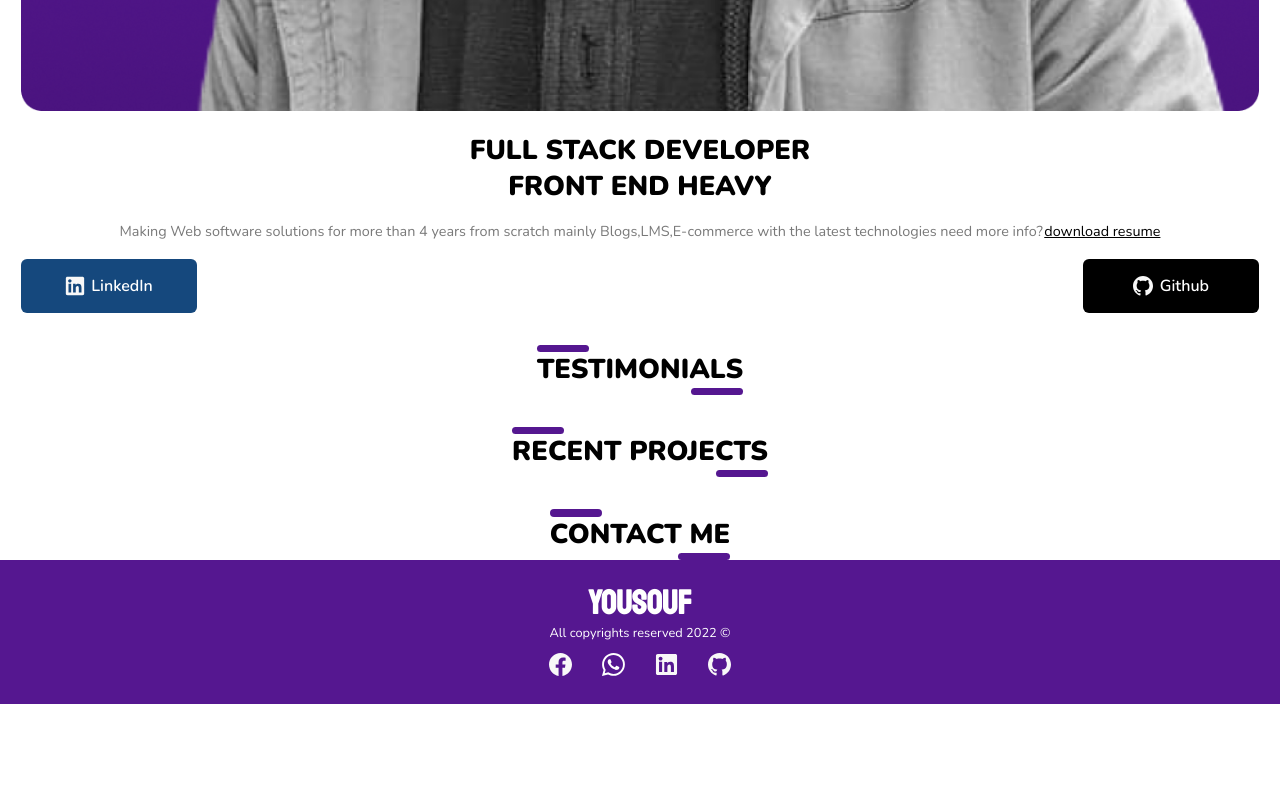
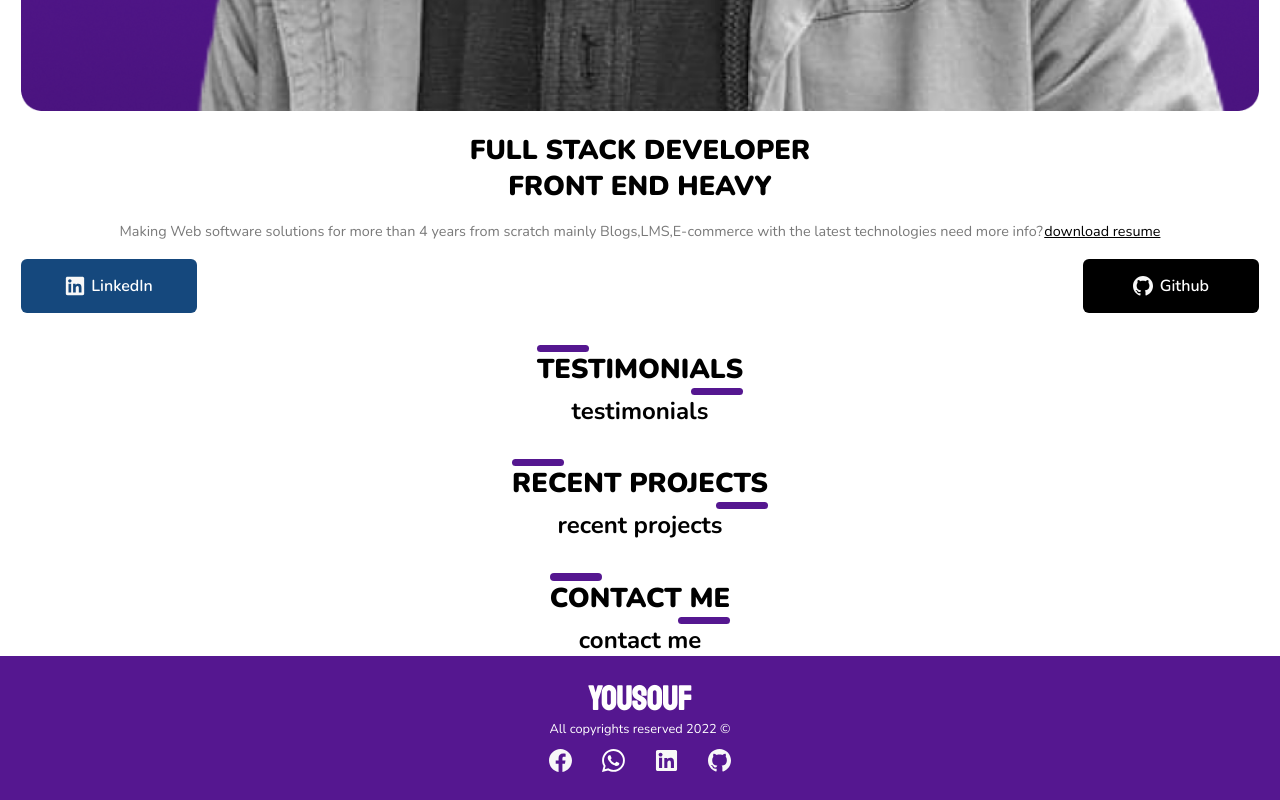
Before and after one commit to atheerweb/myNewPortfolio, a React (Create React App) app: page /#/ in a window 1280 px wide. Shown: the part 1225-2025 px from the top of the page. Before the commit the page ends 1929 px from the top, so only its background shows below. Built offline with nearby package versions, Linux system fonts and the light colour scheme.

Commit message:
accessing each section dynamically

```diff
--- a/src/pages/Home/Home.js
+++ b/src/pages/Home/Home.js
@@ -50,10 +50,10 @@ const Home = () => {
           </a>
         </div>
       </header>
-      {sections.map((section , index) => {
+      {sections.map((section, index) => {
         return (
-          <section id="sections__container" key={index}>
-            <div id="title__wrapper">
+          <section className="sections__container" id={section} key={index}>
+            <div className="title__wrapper">
               <div className="title__bar__wrapper">
                 <div className="title__bar"></div>
               </div>
@@ -62,6 +62,13 @@ const Home = () => {
                 <div className="title__bar"></div>
               </div>
             </div>
+            {section === "testimonials" ? (
+              <h1>{section}</h1>
+            ) : section === "recent projects" ? (
+              <h1>{section}</h1>
+            ) : (
+              <h1>{section}</h1>
+            )}
           </section>
         );
       })}
--- a/src/pages/Home/Home.scss
+++ b/src/pages/Home/Home.scss
@@ -54,7 +54,7 @@
       }
     }
   }
-  #sections__container {
+  .sections__container {
     display: flex;
     flex-direction: column;
     justify-content: center;
@@ -64,7 +64,7 @@
       display: flex;
       width: 100%;
     }
-    #title__wrapper {
+   .title__wrapper {
       .title__bar {
         width: 52px;
         height: 0.45em;
```
